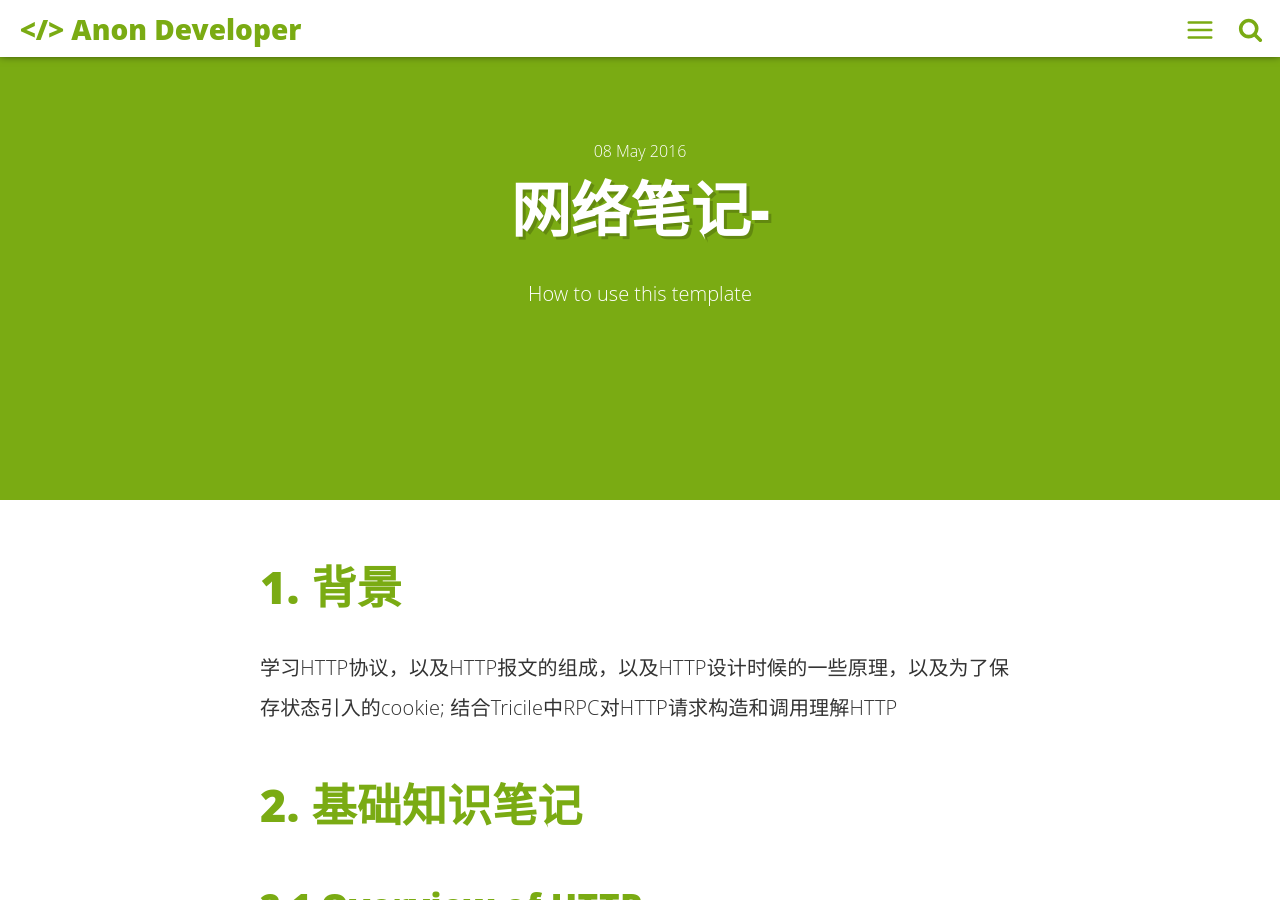
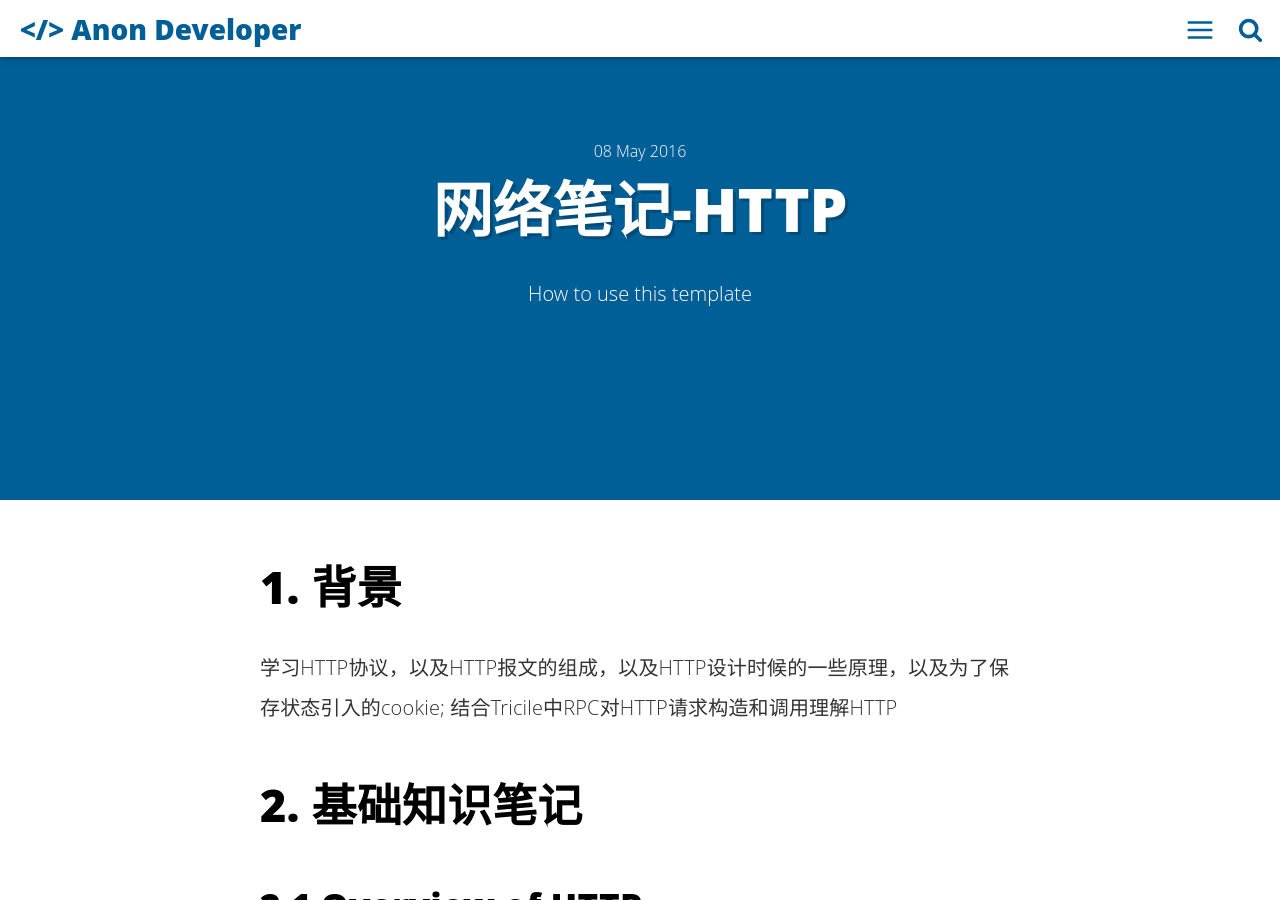
Before and after one commit to zhuangxu0/zhuangxu0.github.com, a Jekyll site: the page built from _posts/2017-11-17-network-2.md, in a window 1280 px wide and 900 px high. Built offline with Jekyll 4.4.1, drawn with Linux system fonts in a browser that asks for light colours; comment, search, counter and statistics services are not loaded.

Commit message:
Update 2017-11-17-network-2.md

```diff
--- a/_posts/2017-11-17-network-2.md
+++ b/_posts/2017-11-17-network-2.md
@@ -1,10 +1,10 @@
 ---
 layout: post
-title: "网络笔记-"
+title: "网络笔记-HTTP"
 date: 2016-05-08 20:35:48
 image: '/assets/img/'
 description: 'How to use this template'
-main-class: 'misc'
+main-class: 'net'
 color: '#7AAB13'
 tags:
 - misc
```
